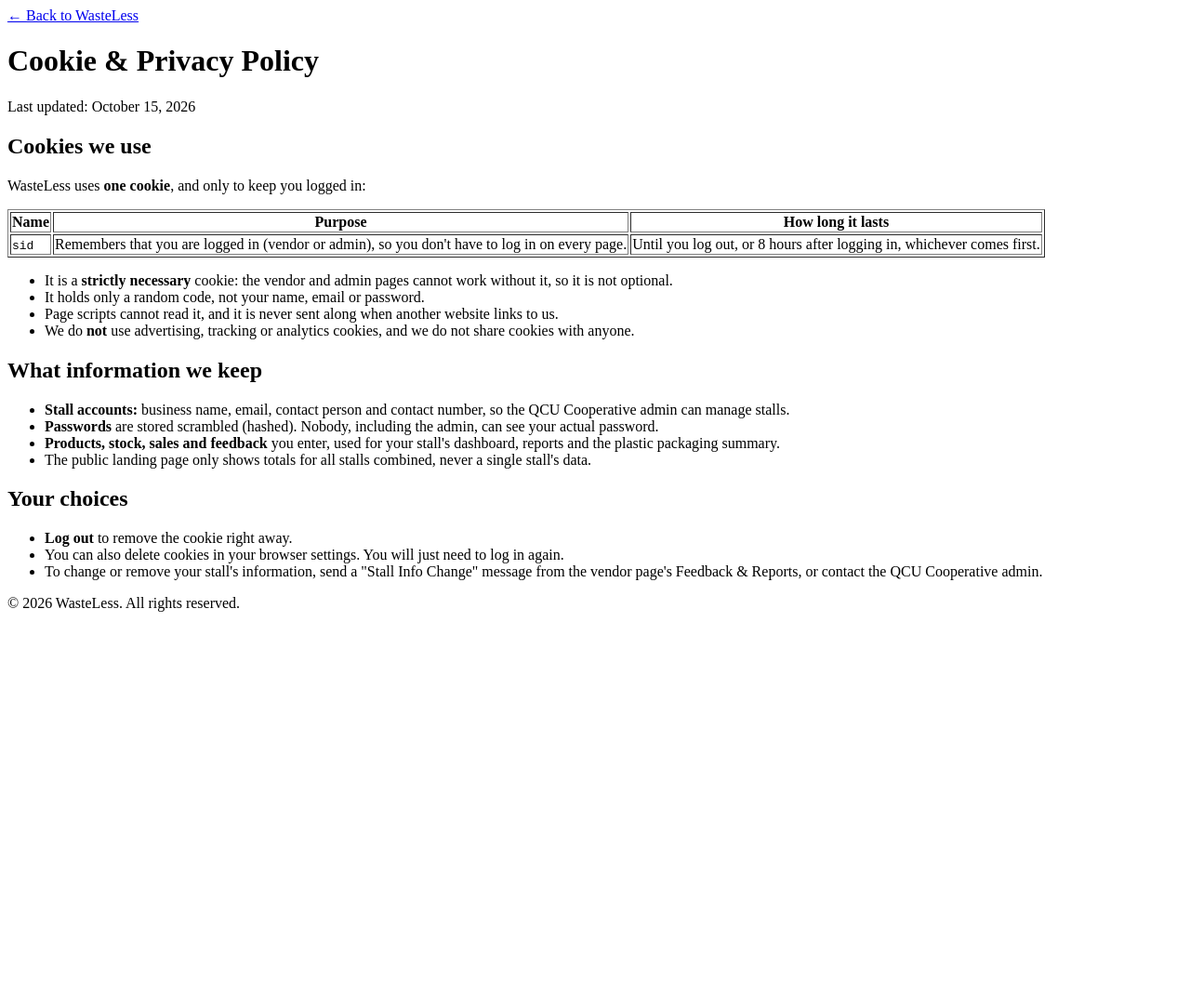
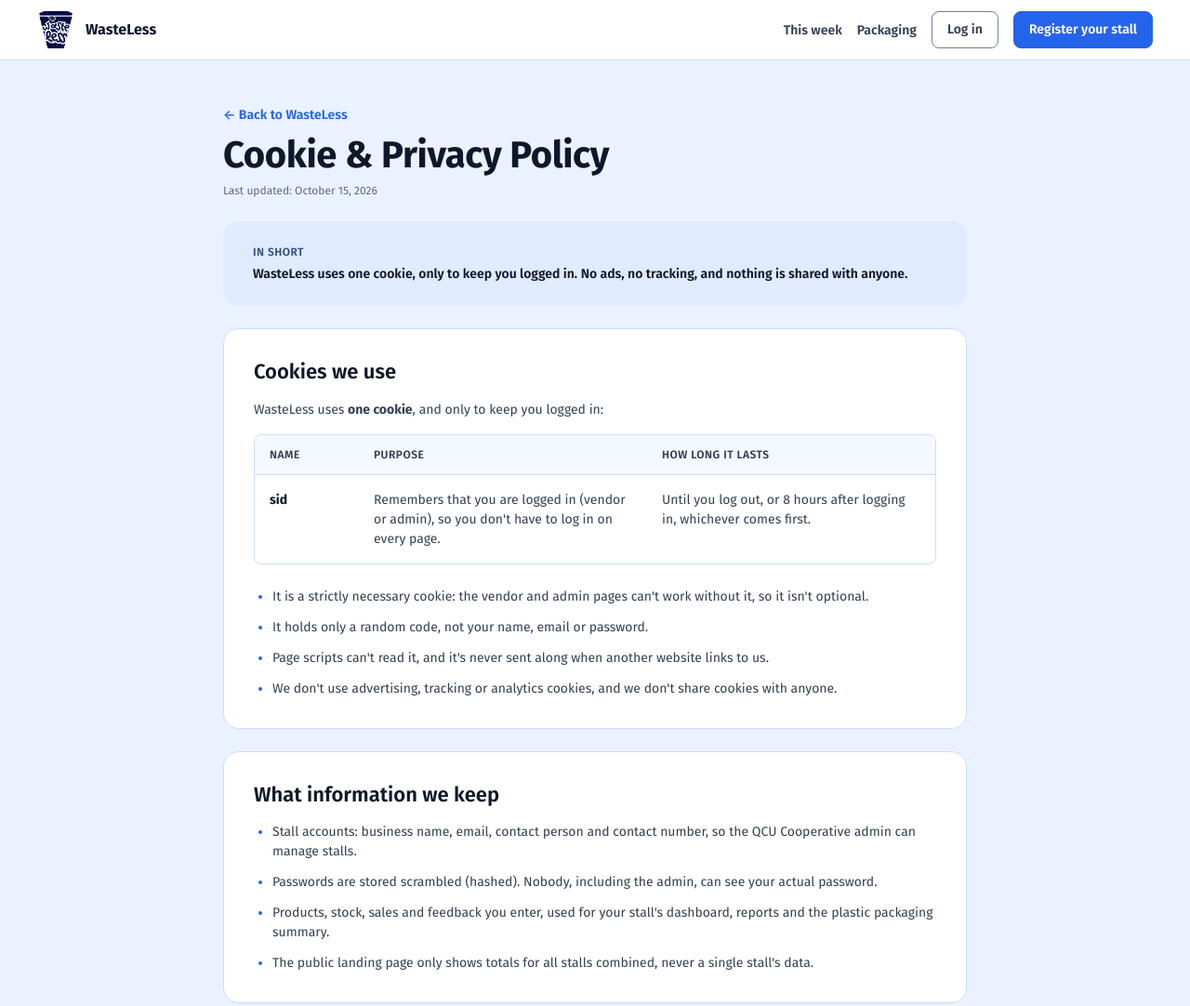
Before and after one commit to alwingeoffperez7-dev/Group-5---Pi-Tech, a plain HTML site: page system.html/cookie-policy.html in a window 1280 px wide. Shown: the top 1082 px of the page at 93% size. Before the commit the page ends 800 px from the top, so only its background shows below. Drawn offline with Linux system fonts and the light colour scheme.

Commit message:
Cookie policy in the new design; vendor pages fill wide screens
- cookie-policy.html: landing header and footer, In short box, the sid
  cookie table and the three sections as cards (Figma screen 11)
- Vendor pages: content no longer centred in a max-width box on wide
  screens, so it lines up with the header and the bell; packaging column
  wide enough for Plastic Container; description cells one line high

Co-Authored-By: Claude Opus 5.5 <noreply@anthropic.com>

```diff
--- a/system.css/wasteless.css
+++ b/system.css/wasteless.css
@@ -2786,3 +2786,55 @@ dialog[id$="-dialog"] .form-row { gap: var(--space-4); }
   background: var(--color-surface);
 }
 .landing #site-footer { margin-top: 0; }
+
+/* ---- Wide screens: vendor pages fill the space next to the sidebar, lined up with the header ---- */
+.container,
+.container:has(#page-listing:not([hidden])) { max-width: none; margin: 0; }
+.product-section th:nth-child(5) { width: 12rem; }          /* "Plastic Container" fits */
+textarea.inline-input { height: 2.5rem; min-height: 2.5rem; padding-block: 0.5rem; }  /* one line, same row height */
+
+/* ---- Cookie & Privacy Policy (cookie-policy.html) ---- */
+.policy #policy-content {
+  display: flex;
+  flex-direction: column;
+  gap: var(--space-5);
+  width: min(100% - 2 * var(--space-4), 50rem);
+  margin: 0 auto;
+  padding: var(--space-7) 0;
+}
+.policy main > section,
+.policy main > header { width: auto; margin: 0; padding-block: 0; }
+.policy main > section.card { padding: var(--space-6); }
+#policy-home-link { font-weight: var(--weight-semibold); color: var(--color-secondary); text-decoration: none; }
+#policy-home-link:hover { text-decoration: underline; }
+#policy-header h1 { margin: var(--space-2) 0 var(--space-1); font-size: 2.5rem; }
+#policy-updated { font-size: var(--text-caption); color: var(--color-text-muted); }
+.policy main > .policy-short {
+  padding: var(--space-5) var(--space-6);
+  border-radius: var(--radius-lg);
+  background: var(--color-accent-soft);
+}
+.policy-short .eyebrow { color: var(--color-primary); margin-bottom: var(--space-1); }
+.policy-short p:last-child { font-weight: var(--weight-semibold); }
+.policy .card h2 { margin-bottom: var(--space-4); font-size: var(--text-heading); }
+.policy .card > p { color: var(--color-text-secondary); }
+.policy .card ul { display: grid; gap: var(--space-3); margin: 0; padding-left: 1.25rem; color: var(--color-text-secondary); }
+.policy .card li::marker { color: var(--color-secondary); }
+.policy-table { margin: var(--space-4) 0 var(--space-5); border: 1px solid var(--color-border); border-radius: var(--radius-md); overflow: hidden; }
+.policy-table table { width: 100%; border-collapse: collapse; }
+.policy-table th {
+  padding: var(--space-3) var(--space-4);
+  background: var(--color-surface-alt);
+  border-bottom: 1px solid var(--color-border);
+  text-align: left;
+}
+.policy-table td { padding: var(--space-4); vertical-align: top; color: var(--color-text-secondary); }
+.policy-table td:first-child { width: 7rem; }
+.policy-table code { font-family: inherit; font-weight: var(--weight-bold); color: var(--color-text-primary); }
+.policy #site-footer { margin-top: 0; }
+
+.policy main > #policy-header { display: block; padding: 0; background: none; border: 0; }
+.policy-table table { table-layout: fixed; min-width: 0; }
+.policy-table th:first-child { width: 7rem; }
+.policy-table th,
+.policy-table td { white-space: normal; overflow-wrap: anywhere; }
--- a/system.html/cookie-policy.html
+++ b/system.html/cookie-policy.html
@@ -3,22 +3,39 @@
 <head>
     <meta charset="UTF-8">
     <meta name="viewport" content="width=device-width, initial-scale=1.0">
-    <title>WasteLess - Cookie &amp; Privacy Policy</title>
+    <title>Cookie &amp; Privacy Policy · WasteLess</title>
+    <link rel="stylesheet" href="../system.css/wasteless.css">
     <link rel="icon" type="image/png" href="logo.png">
 </head>
-<body>
-    <!-- ===== COOKIE & PRIVACY POLICY (plain page; style it like the other pages) ===== -->
+<body class="landing policy">
+    <!-- Same header and footer as the landing page -->
+    <header id="site-header">
+        <a id="header-logo" href="landing.html"><img src="logo.png" alt="" width="40" height="40"><span>WasteLess</span></a>
+        <nav id="header-nav" aria-label="Main">
+            <a href="landing.html#this-week">This week</a>
+            <a href="landing.html#packaging">Packaging</a>
+            <a class="btn outline" href="log-in.html">Log in</a>
+            <a class="btn primary" href="register.html">Register your stall</a>
+        </nav>
+    </header>
+
+    <main id="policy-content">
         <header id="policy-header">
             <a id="policy-home-link" href="landing.html">&larr; Back to WasteLess</a>
             <h1>Cookie &amp; Privacy Policy</h1>
             <p id="policy-updated">Last updated: October 15, 2026</p>
         </header>
 
-    <main id="policy-content">
-        <section id="policy-cookies">
+        <section class="policy-short">
+            <p class="eyebrow">In short</p>
+            <p>WasteLess uses one cookie, only to keep you logged in. No ads, no tracking, and nothing is shared with anyone.</p>
+        </section>
+
+        <section id="policy-cookies" class="card">
             <h2>Cookies we use</h2>
             <p>WasteLess uses <strong>one cookie</strong>, and only to keep you logged in:</p>
-            <table border="1">
+            <div class="policy-table">
+                <table>
                     <thead>
                         <tr><th>Name</th><th>Purpose</th><th>How long it lasts</th></tr>
                     </thead>
@@ -30,36 +47,38 @@
                         </tr>
                     </tbody>
                 </table>
+            </div>
             <ul>
-                <li>It is a <strong>strictly necessary</strong> cookie: the vendor and admin pages cannot work without it, so it is not optional.</li>
+                <li>It is a strictly necessary cookie: the vendor and admin pages can't work without it, so it isn't optional.</li>
                 <li>It holds only a random code, not your name, email or password.</li>
-                <li>Page scripts cannot read it, and it is never sent along when another website links to us.</li>
-                <li>We do <strong>not</strong> use advertising, tracking or analytics cookies, and we do not share cookies with anyone.</li>
+                <li>Page scripts can't read it, and it's never sent along when another website links to us.</li>
+                <li>We don't use advertising, tracking or analytics cookies, and we don't share cookies with anyone.</li>
             </ul>
         </section>
 
-        <section id="policy-data">
+        <section id="policy-data" class="card">
             <h2>What information we keep</h2>
             <ul>
-                <li><strong>Stall accounts:</strong> business name, email, contact person and contact number, so the QCU Cooperative admin can manage stalls.</li>
-                <li><strong>Passwords</strong> are stored scrambled (hashed). Nobody, including the admin, can see your actual password.</li>
-                <li><strong>Products, stock, sales and feedback</strong> you enter, used for your stall's dashboard, reports and the plastic packaging summary.</li>
+                <li>Stall accounts: business name, email, contact person and contact number, so the QCU Cooperative admin can manage stalls.</li>
+                <li>Passwords are stored scrambled (hashed). Nobody, including the admin, can see your actual password.</li>
+                <li>Products, stock, sales and feedback you enter, used for your stall's dashboard, reports and the plastic packaging summary.</li>
                 <li>The public landing page only shows totals for all stalls combined, never a single stall's data.</li>
             </ul>
         </section>
 
-        <section id="policy-control">
+        <section id="policy-choices" class="card">
             <h2>Your choices</h2>
             <ul>
-                <li><strong>Log out</strong> to remove the cookie right away.</li>
-                <li>You can also delete cookies in your browser settings. You will just need to log in again.</li>
-                <li>To change or remove your stall's information, send a "Stall Info Change" message from the vendor page's Feedback &amp; Reports, or contact the QCU Cooperative admin.</li>
+                <li>Log out to remove the cookie right away.</li>
+                <li>You can also delete cookies in your browser settings. You'll just need to log in again.</li>
+                <li>To change or remove your stall's information, send a "Stall Info Change" message from the vendor page's Feedback, or contact the QCU Cooperative admin.</li>
             </ul>
         </section>
     </main>
 
-    <footer>
-        <p>&copy; 2026 WasteLess. All rights reserved.</p>
+    <footer id="site-footer">
+        <p>&copy; 2026 WasteLess · QCU Cooperative.</p>
+        <p>This site uses one cookie, only to keep you logged in. <a href="cookie-policy.html">Cookie &amp; Privacy Policy</a></p>
     </footer>
 </body>
 </html>
```
Lines whose indentation alone changed are shown as unchanged.
